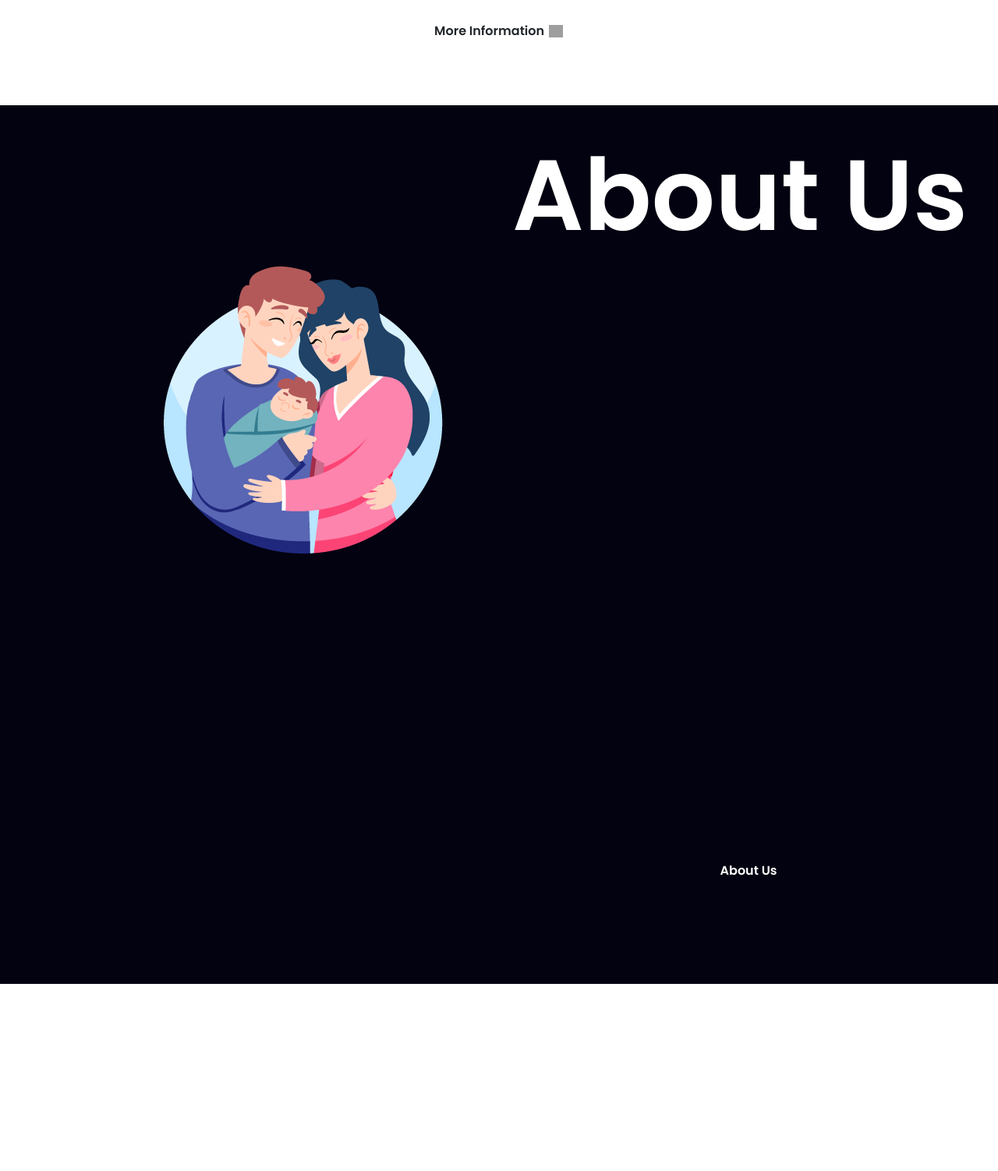
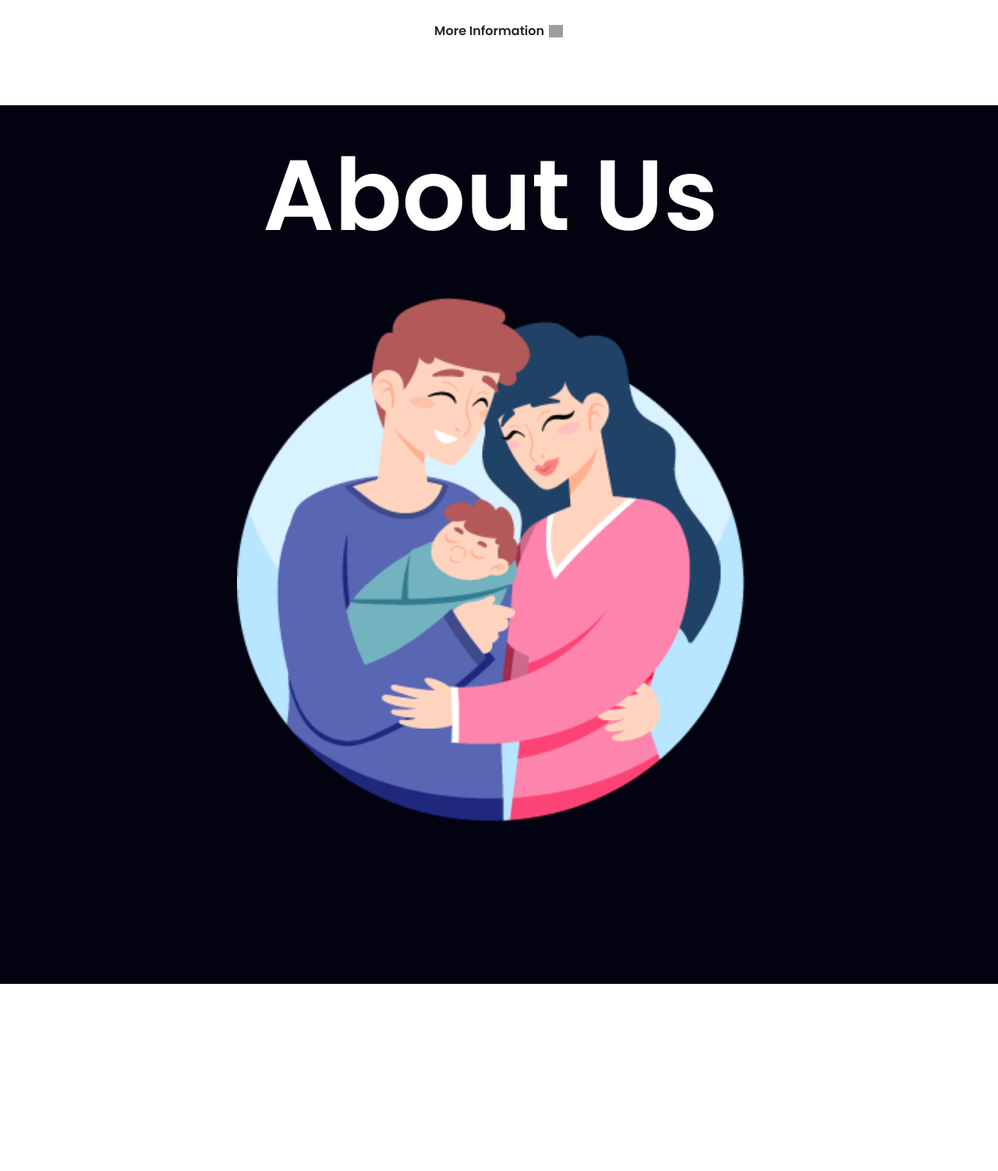
Before and after one commit to KavinduAluthwaththa/Babycare, a PHP site: page /Home.html in a window 1280 px wide; the page is wider, and only the part inside the window is pictured. Shown: the part 2517-4019 px from the top of that part at 78% size. Run offline with PHP 8.4, Linux system fonts and the light colour scheme; grey boxes are pictures that could not be loaded.

Commit message:
simple frontend changes

```diff
--- a/Home.html
+++ b/Home.html
@@ -79,13 +79,11 @@
       </div>
       <div class="team">
         <div class="background-icon">
-
-        <div class="button" id="buttonContainer">
           <div class="button1">
             <b class="lets-start-together">About Us</b>
           </div>
-        </div>
         <div class="content3">
+          <br>
           <img class="artboard-1-1" alt="" src="Images/artboard_11.png" />
 
           <b class="about-us1">About Us</b>
--- a/index.css
+++ b/index.css
@@ -168,7 +168,6 @@
   .footer {
     color: white;
     position: absolute;
-    left: 0;
     width: 1920px;
   }
   .footer {
@@ -206,10 +205,10 @@
     cursor: pointer;
   }
   .artboard-1-1 {
-    position: absolute;
-    top: 166.7px;
-    align-content: center   ;
-    left: calc(50% - 739.5px);
+    margin-top: 50px;
+    width: auto;
+    position: relative;
+    height: 724px;
     object-fit: cover;
   }
   .about-us1 {
@@ -235,8 +234,8 @@
   }
   .team {
     top: 2652px;
-    left: 0;
-    width: 1920px;
+    align-content: center;
+    width: auto;
     height: 1127.1px;
     font-size: var(--font-size-base);
     color: var(--color-white);
@@ -411,8 +410,36 @@
 
 .text-parent {
   flex-direction: column;
-  justify-content: flex-end;
 }
+
+.team {
+    display: flex;
+    justify-content: center; /* Horizontally center the content */
+    align-items: center; /* Vertically center the content */
+    height: 100vh; /* Ensure it takes the full height of the viewport if needed */
+    width: 100%; /* Ensure it takes the full width of the parent */
+  }
+
+  .background-icon {
+    display: flex;
+    flex-direction: column; /* Arrange children vertically */
+    align-items: center; /* Center children horizontally */
+    justify-content: center; /* Center children vertically */
+  }
+
+  .button {
+    margin-bottom: 20px; /* Adjust spacing as needed */
+  }
+
+  .content3 {
+    text-align: center; /* Center align text inside content3 */
+  }
+
+  .artboard-1-1 {
+    display: block;
+    margin: 0 auto; /* Center the image */
+  }
+
 
   .about1,
   .text {
```
